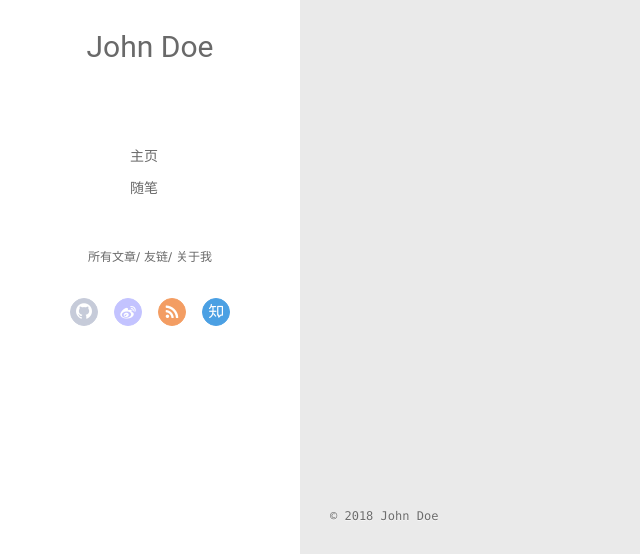
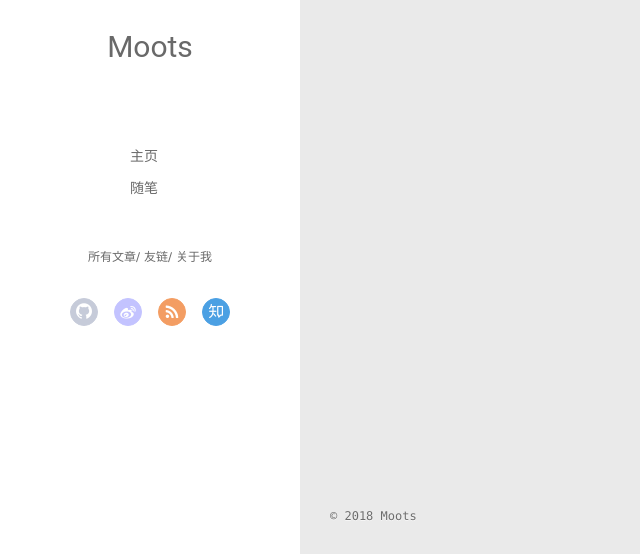
Before and after one commit to dengsong-yang/woshisaoge.github.io, a plain HTML site: page archives/index.html in a window 1280 px wide. Shown: the part 243-797 px from the top of the page, 0-640 px from the left. Drawn offline with Linux system fonts and the light colour scheme; no server answers.

Commit message:
Site updated: 2018-10-31 00:53:47

```diff
--- a/archives/index.html
+++ b/archives/index.html
@@ -46,7 +46,7 @@
 			<img src="" class="js-avatar">
 		</a>
 		<hgroup>
-		  <h1 class="header-author"><a href="/">John Doe</a></h1>
+		  <h1 class="header-author"><a href="/">Moots</a></h1>
 		</hgroup>
 
 
@@ -104,7 +104,7 @@
 				<img src="" class="js-avatar">
 			</div>
 			<hgroup>
-			  <h1 class="header-author js-header-author">John Doe</h1>
+			  <h1 class="header-author js-header-author">Moots</h1>
 			</hgroup>
 
 
@@ -202,7 +202,7 @@
   <div class="outer">
     <div id="footer-info">
     	<div class="footer-left">
-    		&copy; 2018 John Doe
+    		&copy; 2018 Moots
     	</div>
       	<div class="footer-right">
       		<a href="http://hexo.io/" target="_blank">Hexo</a>  Theme <a href="https://github.com/litten/hexo-theme-yilia" target="_blank">Yilia</a> by Litten
```
Also changed, not shown: 2018/10/31/hello-world/index.html (+3 -3 lines), archives/2018/10/index.html (+3 -3 lines), archives/2018/index.html (+3 -3 lines), index.html (+3 -3 lines).
